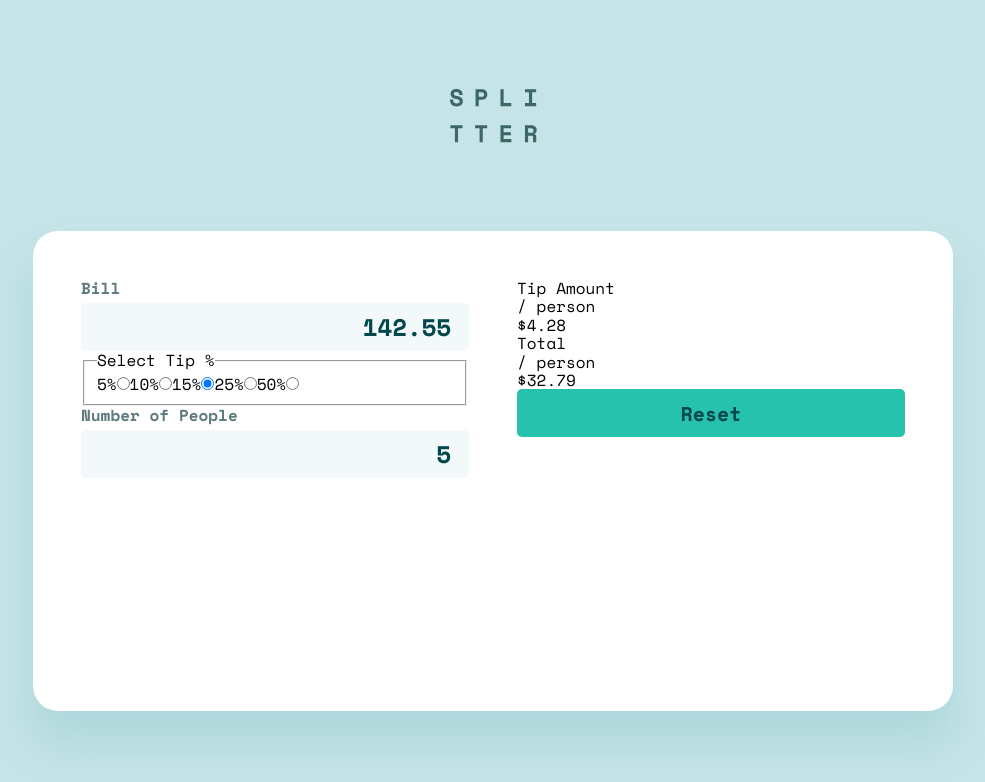
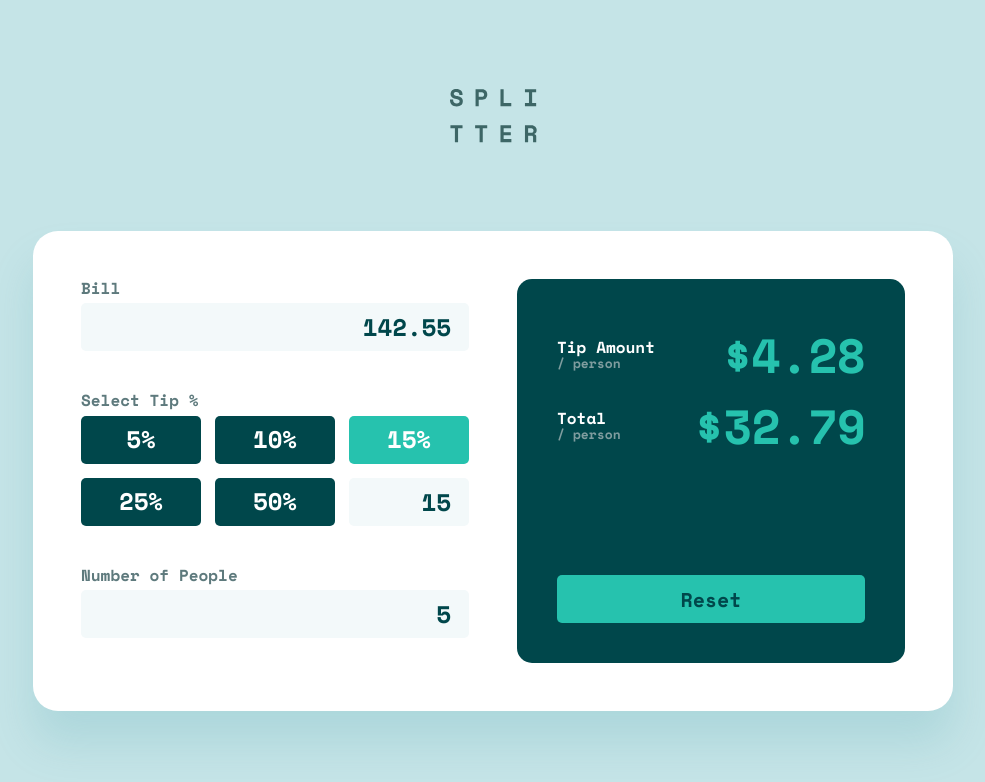
Before and after one commit to Ex-Zy/tip-calculator, a React (Vite) app: page / in a window 1280 px wide. Shown: the top 782 px of the page, without its empty margins (147-1132 px from the left). Built offline with nearby package versions, Linux system fonts and the light colour scheme.

Commit message:
:star: feat: TipCalculator pretty UI + attach new components (RadioGroup/CoastDetails)

```diff
--- a/src/components/TipCalculator/TipCalculator.scss
+++ b/src/components/TipCalculator/TipCalculator.scss
@@ -13,8 +13,11 @@
   }
 }
 
-.bill-section {
+.payment-details {
   width: 50%;
+  display: flex;
+  flex-direction: column;
+  gap: 40px;
 }
 
 .result-section {
--- a/src/components/TipCalculator/TipCalculator.tsx
+++ b/src/components/TipCalculator/TipCalculator.tsx
@@ -2,6 +2,8 @@ import './TipCalculator.scss'
 import React from 'react'
 import { useTipCalculator } from '../../hooks/useTipCalculator.ts'
 import { InputField } from '../InputField/InputField.tsx'
+import { RadioGroup } from '../RadioGroup/RadioGroup.tsx'
+import { CoastDetails } from '../CoastDetails/CoastDetails.tsx'
 
 interface Props {
   className: string
@@ -12,7 +14,7 @@ export const TipCalculator: React.FC<Props> = ({ className = '' }: Props) => {
 
   return (
     <form className={`tip-calculator ${className}`}>
-      <div className="bill-section">
+      <div className="payment-details">
         <InputField
           label="Bill"
           type="number"
@@ -21,29 +23,9 @@ export const TipCalculator: React.FC<Props> = ({ className = '' }: Props) => {
           min={0}
           onChange={handleChange}
         />
-        <fieldset>
-          <legend>Select Tip %</legend>
-          <label>
-            5%
-            <input type="radio" name="tip" value="5" checked={paymentDetails.tip === 5} onChange={handleChange} />
-          </label>
-          <label>
-            10%
-            <input type="radio" name="tip" value="10" checked={paymentDetails.tip === 10} onChange={handleChange} />
-          </label>
-          <label>
-            15%
-            <input type="radio" name="tip" value="15" checked={paymentDetails.tip === 15} onChange={handleChange} />
-          </label>
-          <label>
-            25%
-            <input type="radio" name="tip" value="25" checked={paymentDetails.tip === 25} onChange={handleChange} />
-          </label>
-          <label>
-            50%
-            <input type="radio" name="tip" value="50" checked={paymentDetails.tip === 50} onChange={handleChange} />
-          </label>
-        </fieldset>
+        <RadioGroup values="5,10,15,25,50" groupName="tip" selected={paymentDetails.tip} handleChange={handleChange}>
+          <InputField type="number" name="tip" value={paymentDetails.tip} min={0} onChange={handleChange} />
+        </RadioGroup>
         <InputField
           label="Number of People"
           type="number"
@@ -53,25 +35,7 @@ export const TipCalculator: React.FC<Props> = ({ className = '' }: Props) => {
           onChange={handleChange}
         />
       </div>
-      <div className="result-section">
-        <div className="result">
-          <div className="result__desc">
-            <div className="resul__title">Tip Amount</div>
-            <div className="resul__sub">/ person</div>
-          </div>
-          <div className="result__value">${coastDetails.tipAmount}</div>
-        </div>
-        <div className="result">
-          <div className="result__desc">
-            <div className="resul__title">Total</div>
-            <div className="resul__sub">/ person</div>
-          </div>
-          <div className="result__value">${coastDetails.total}</div>
-        </div>
-        <button type="button" className="btn" onClick={handleReset}>
-          Reset
-        </button>
-      </div>
+      <CoastDetails details={coastDetails} handleReset={handleReset} />
     </form>
   )
 }
```
